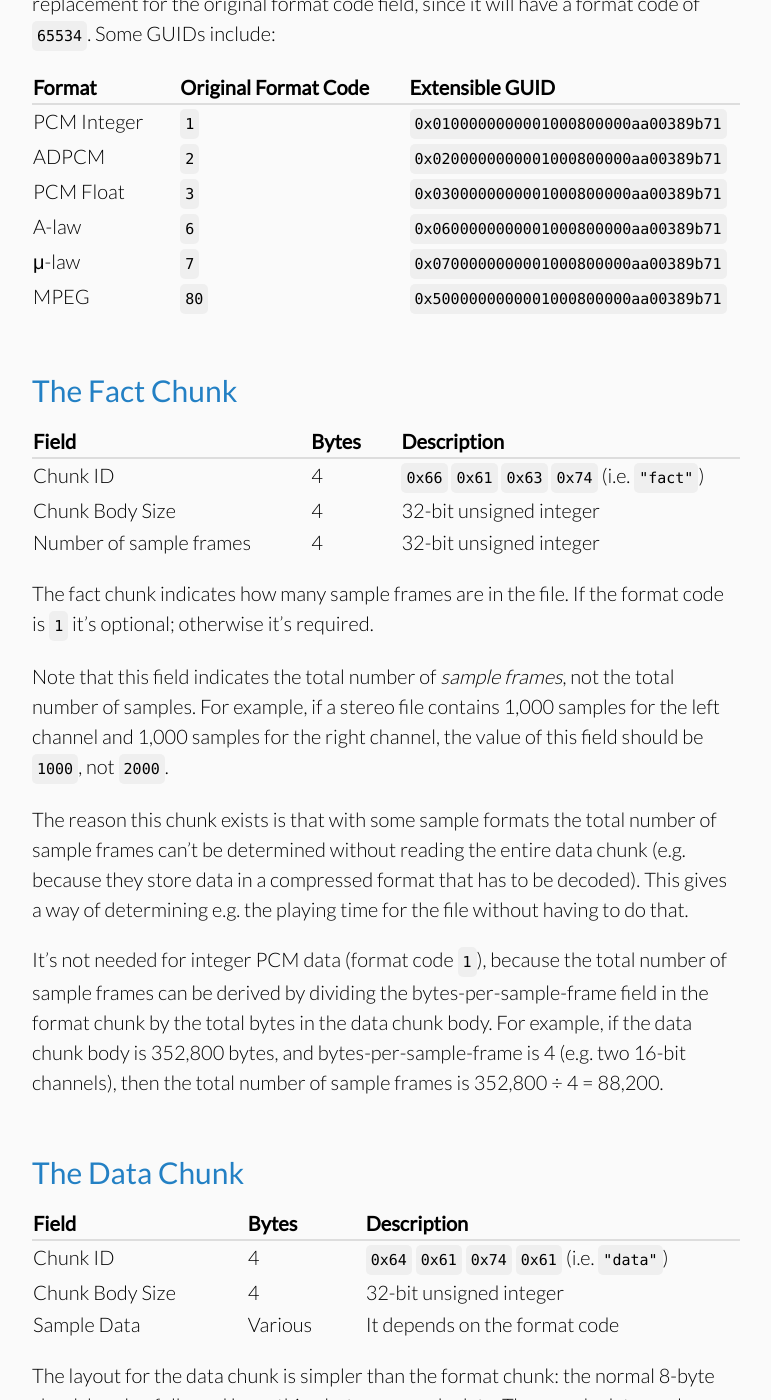
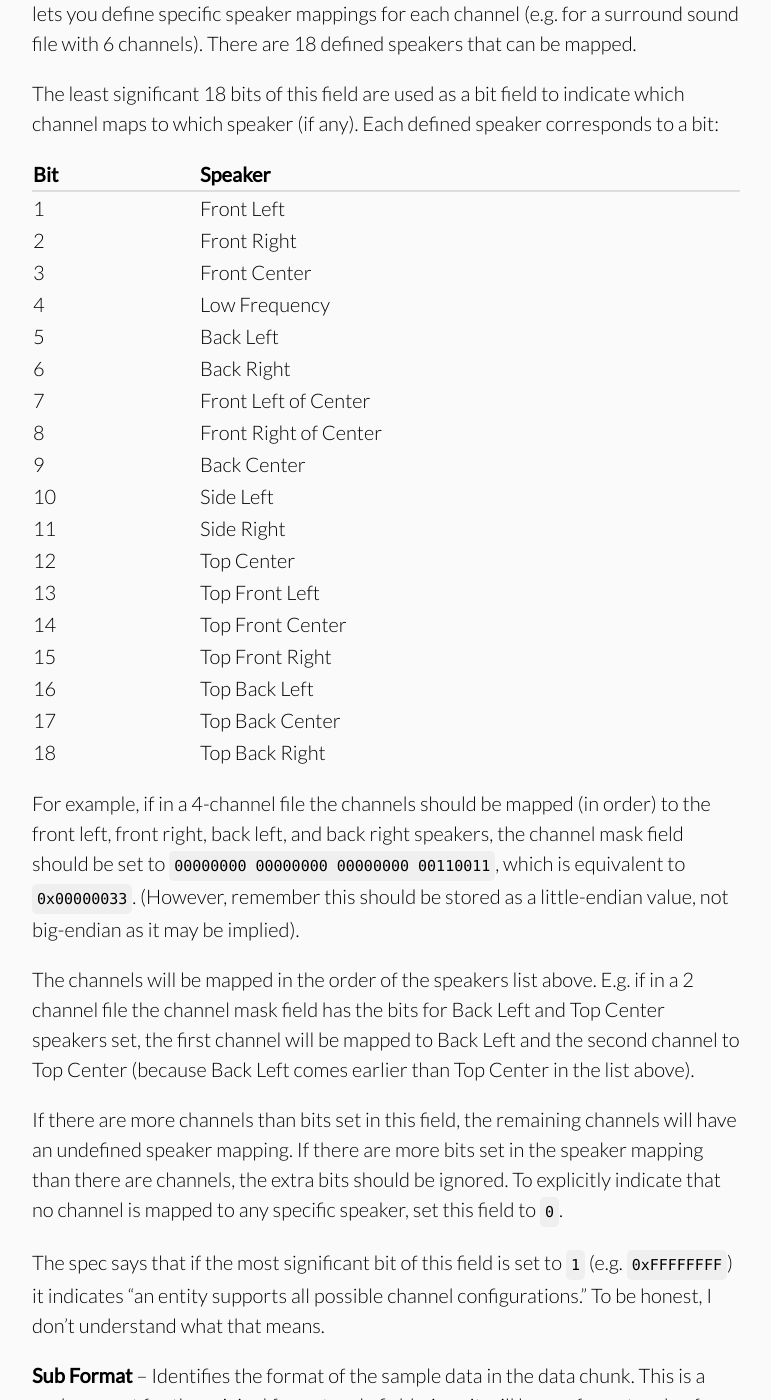
Before and after one commit to jstrait/wavefile, a Jekyll site: the page built from how_wave_files_work.html, in a window 1280 px wide and 1400 px high, scrolled down 7669 px. Shown: the whole window, without its empty margins (254-1025 px from the left). Built offline with Jekyll 4.4.1, drawn with Linux system fonts in a browser that asks for light colours; some web fonts are replaced; some of the changed text lies outside the part shown.

Commit message:
Adding WAVE_FORMAT_EXTENSIBLE "channel mask" field description
Previously this just had a non-helpful placeholder description.

```diff
--- a/how_wave_files_work.html
+++ b/how_wave_files_work.html
@@ -263,7 +263,92 @@ and Data Specifications 1.0, August 1991</a></li>
     </table>
   </div>
   <p><strong>Valid Bits Per Sample</strong> &ndash; Allows storing samples with bit-depths that are not a byte multiple in size. For example, to store 12-bit samples, this value can be set to <code>12</code>, and the bits-per-sample field in the format chunk set to <code>16</code>. Each sample will still take up 16 bytes on disk, but the reader can be informed that only the lower 12 bits should be used.</p>
-  <p><strong>Channel Mask</strong> &ndash; Indicates which audio channels map to which speakers.</p>
+  <p><strong>Channel Mask</strong> &ndash; In a vanilla non-WAVE_FORMAT_EXTENSIBLE file the 1st channel is defined to be mapped to the left speaker, the 2nd channel to the right speaker, but the remaining channel&rarr;speaker mappings are undefined. The channel mask field lets you define specific speaker mappings for each channel (e.g. for a surround sound file with 6 channels). There are 18 defined speakers that can be mapped.</p>
+  <p>The least significant 18 bits of this field are used as a bit field to indicate which channel maps to which speaker (if any). Each defined speaker corresponds to a bit:</p>
+  <div class="scroll-x">
+    <table>
+      <tr>
+        <th>Bit</th>
+        <th>Speaker</th>
+      </tr>
+      <tr>
+        <td>1</td>
+        <td>Front Left</td>
+      </tr>
+      <tr>
+        <td>2</td>
+        <td>Front Right</td>
+      </tr>
+      <tr>
+        <td>3</td>
+        <td>Front Center</td>
+      </tr>
+      <tr>
+        <td>4</td>
+        <td>Low Frequency</td>
+      </tr>
+      <tr>
+        <td>5</td>
+        <td>Back Left</td>
+      </tr>
+      <tr>
+        <td>6</td>
+        <td>Back Right</td>
+      </tr>
+      <tr>
+        <td>7</td>
+        <td>Front Left of Center</td>
+      </tr>
+      <tr>
+        <td>8</td>
+        <td>Front Right of Center</td>
+      </tr>
+      <tr>
+        <td>9</td>
+        <td>Back Center</td>
+      </tr>
+      <tr>
+        <td>10</td>
+        <td>Side Left</td>
+      </tr>
+      <tr>
+        <td>11</td>
+        <td>Side Right</td>
+      </tr>
+      <tr>
+        <td>12</td>
+        <td>Top Center</td>
+      </tr>
+      <tr>
+        <td>13</td>
+        <td>Top Front Left</td>
+      </tr>
+      <tr>
+        <td>14</td>
+        <td>Top Front Center</td>
+      </tr>
+      <tr>
+        <td>15</td>
+        <td>Top Front Right</td>
+      </tr>
+      <tr>
+        <td>16</td>
+        <td>Top Back Left</td>
+      </tr>
+      <tr>
+        <td>17</td>
+        <td>Top Back Center</td>
+      </tr>
+      <tr>
+        <td>18</td>
+        <td>Top Back Right</td>
+      </tr>
+    </table>
+  </div>
+  </p>For example, if in a 4-channel file the channels should be mapped (in order) to the front left, front right, back left, and back right speakers, the channel mask field should be set to <code>00000000 00000000 00000000 00110011</code>, which is equivalent to <code>0x00000033</code>. (However, remember this should be stored as a little-endian value, not big-endian as it may be implied).</p>
+  <p>The channels will be mapped in the order of the speakers list above. E.g. if in a 2 channel file the channel mask field has the bits for Back Left and Top Center speakers set, the first channel will be mapped to Back Left and the second channel to Top Center (because Back Left comes earlier than Top Center in the list above).</p>
+  <p>If there are more channels than bits set in this field, the remaining channels will have an undefined speaker mapping. If there are more bits set in the speaker mapping than there are channels, the extra bits should be ignored. To explicitly indicate that no channel is mapped to any specific speaker, set this field to <code>0</code>.</p>
+  <p>The spec says that if the most significant bit of this field is set to <code>1</code> (e.g. <code>0xFFFFFFFF</code>) it indicates &ldquo;an entity supports all possible channel configurations.&rdquo; To be honest, I don&rsquo;t understand what that means.</p>
   <p><strong>Sub Format</strong> &ndash; Identifies the format of the sample data in the data chunk. This is a replacement for the original format code field, since it will have a format code of <code>65534</code>. Some GUIDs include:</p>
   <div class="scroll-x">
     <table>
```
